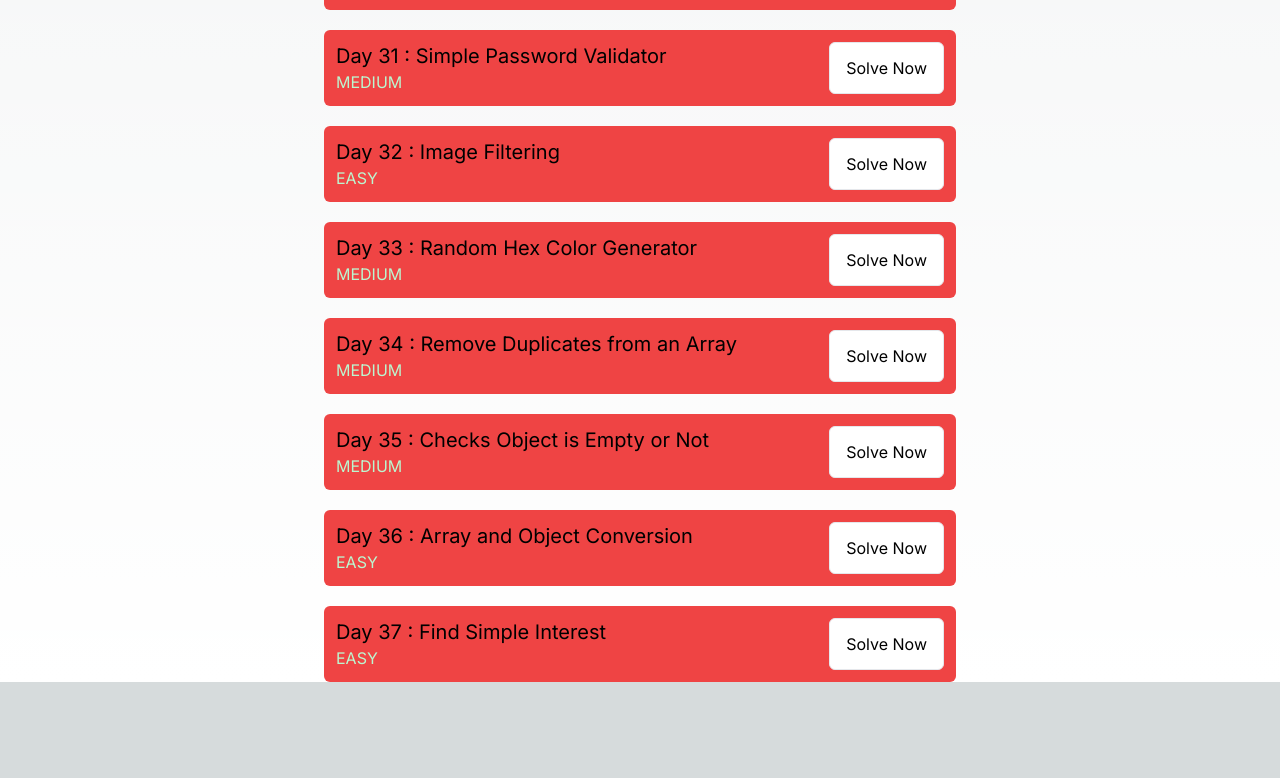
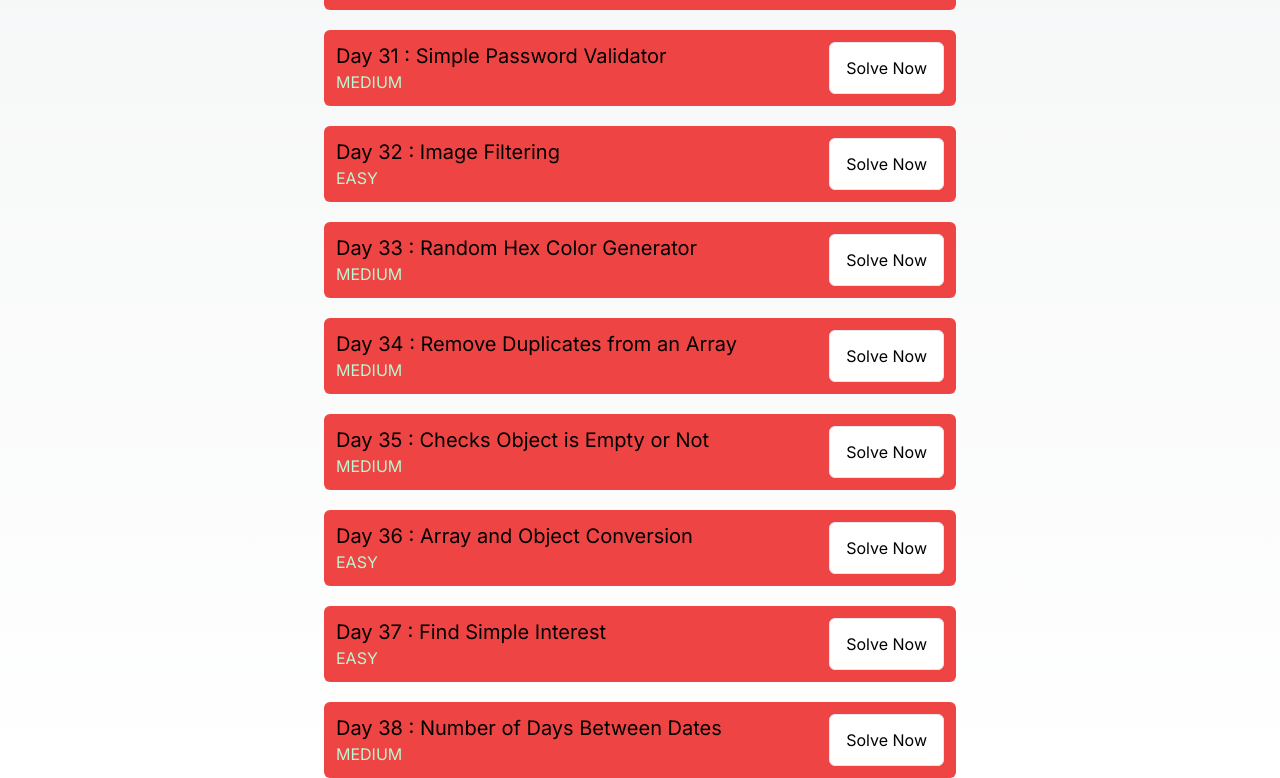
Before and after one commit to manojtsx/100-Days-of-JavaScript---Practice-on-Mine-Website, a Next.js app: page / in a window 1280 px wide. Shown: the part 2966-3744 px from the top of the page. Before the commit the page ends 3648 px from the top, so only its background shows below. Built offline with nearby package versions, Linux system fonts and the light colour scheme.

Commit message:
100daysofJS day38.js

```diff
--- a/src/app/challenges.ts
+++ b/src/app/challenges.ts
@@ -831,4 +831,23 @@ export const challenges: Challenge[] = [
     `,
     difficulty: "easy",
   },
+  {
+    id : 38,
+    title : 'Day 38 : Number of Days Between Dates',
+    description : `Challenge : Number of Days Between Two Dates
+    ===========================================================
+    Write a function calculateDaysBetweenDates that calculates the number of days between two dates. The date will be provided in YYYY-MM-DD
+    ===========================================================
+    Hint:
+    Days = 24*60*60*1000
+    ===========================================================
+    console.log(calculateDaysBetweenDates("2024-01-01","2024-01-30")) //OUTPUT : 29`,
+    placeholder : `
+    function calculateDaysBetweenDates(date1, date2){
+      // Your code here
+    }
+    calculateDaysBetweenDates("2024-01-01","2024-01-30")
+      `,
+    difficulty : 'medium'
+  }
 ];
```
